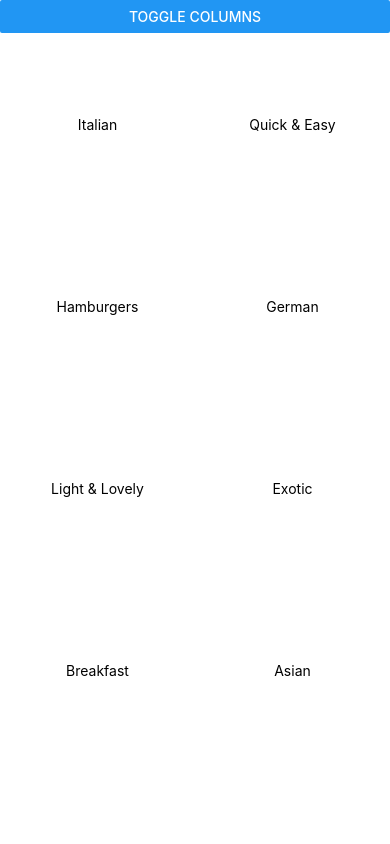
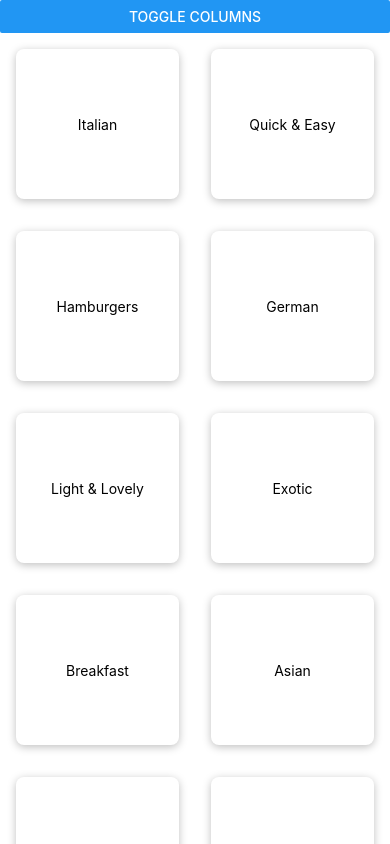
Before and after one commit to alexvlasov182/react-native, a React Native app in the folder react-native-navigation/: screen / in a window 390 px wide. Built offline with nearby package versions, Linux system fonts and the light colour scheme.

Commit message:
Added boxshadow to the card

```diff
--- a/react-native-navigation/components/CategoryGridTitle.js
+++ b/react-native-navigation/components/CategoryGridTitle.js
@@ -23,6 +23,12 @@ const styles = StyleSheet.create({
     margin: 16,
     height: 150,
     borderRadius: 8,
+    elevation: 4,
+    backgroundColor: "white",
+    shadowColor: "black",
+    shadowOpacity: 0.25,
+    shadowOffset: { width: 0, height: 2 },
+    shadowRadius: 8,
   },
   button: {
     flex: 1,
```
